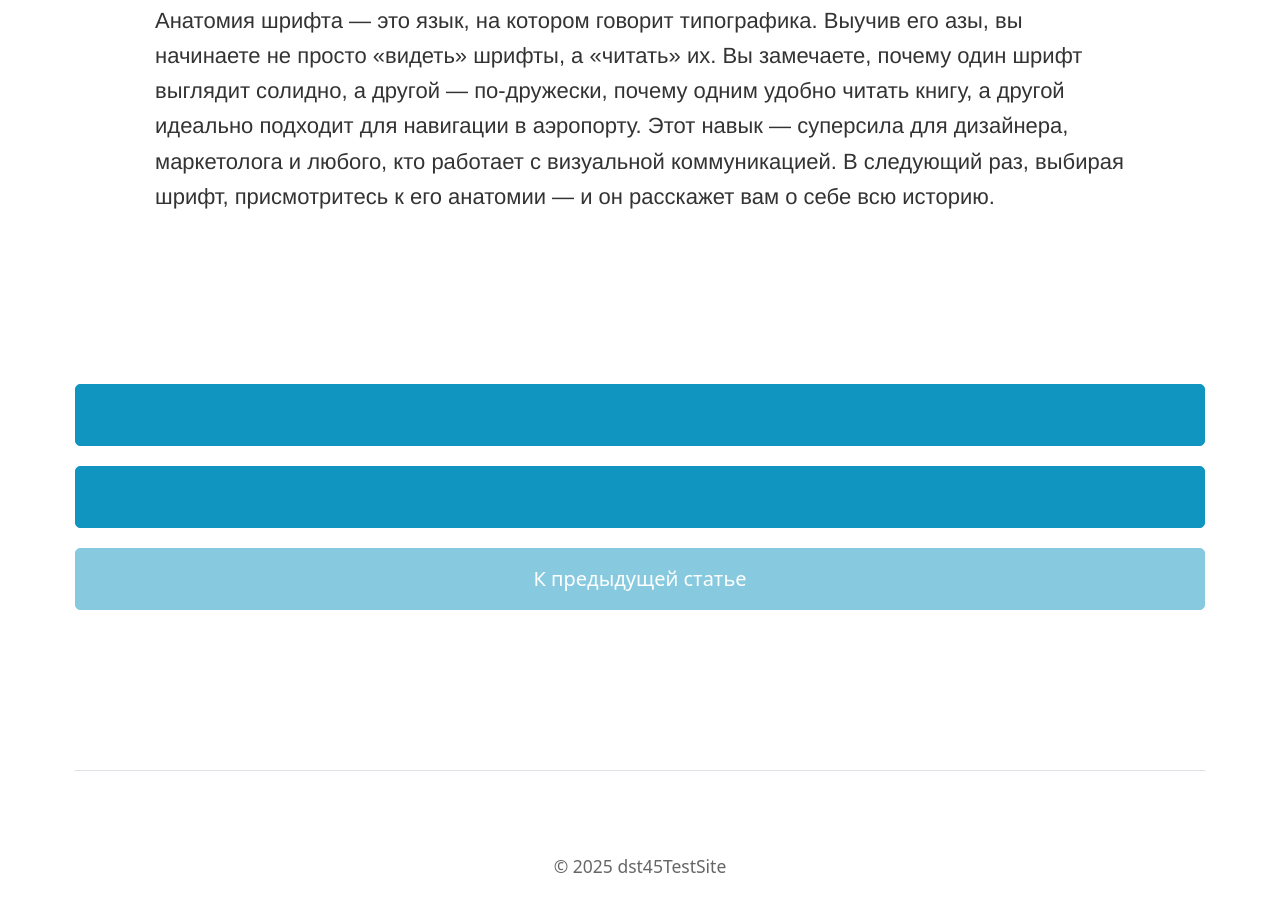
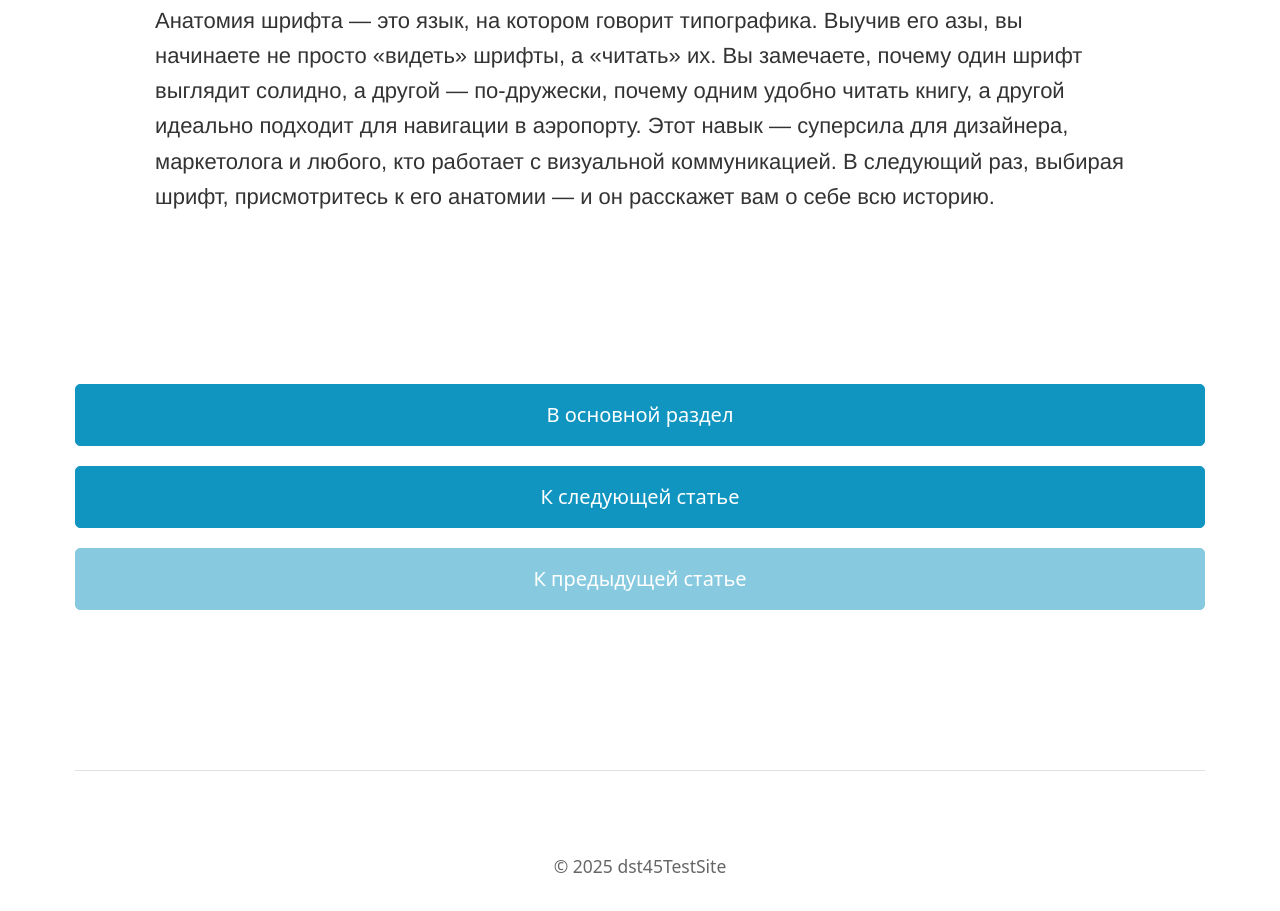
Before and after one commit to Deleted-Sutur/DST45TESTSITE, a website: page pages/fundamentum/fontanatomy/fontanatomy.html in a window 1280 px wide. Shown: the part 3724-4635 px from the top of the page. Drawn offline with nearby package versions, Linux system fonts and the light colour scheme.

Commit message:
Update fontanatomy.html

```diff
--- a/pages/fundamentum/fontanatomy/fontanatomy.html
+++ b/pages/fundamentum/fontanatomy/fontanatomy.html
@@ -266,8 +266,8 @@
             <h3 id="сonclusion">Заключение</h3>
             <p>Анатомия шрифта — это язык, на котором говорит типографика. Выучив его азы, вы начинаете не просто «видеть» шрифты, а «читать» их. Вы замечаете, почему один шрифт выглядит солидно, а другой — по-дружески, почему одним удобно читать книгу, а другой идеально подходит для навигации в аэропорту. Этот навык — суперсила для дизайнера, маркетолога и любого, кто работает с визуальной коммуникацией. В следующий раз, выбирая шрифт, присмотритесь к его анатомии — и он расскажет вам о себе всю историю.</p>
         </section>
-        <button><a href="../../fundamentum/fundamentum.html">В основной раздел</a></button>
-        <button><a href="../composition/composition.html">К следующей статье</a></button>
+        <a href="../../fundamentum/fundamentum.html"><button>В основной раздел</button></a>
+        <a href="../composition/composition.html"><button>К следующей статье</button></a>
         <button disabled>К предыдущей статье</button>
     </main>
 
```
